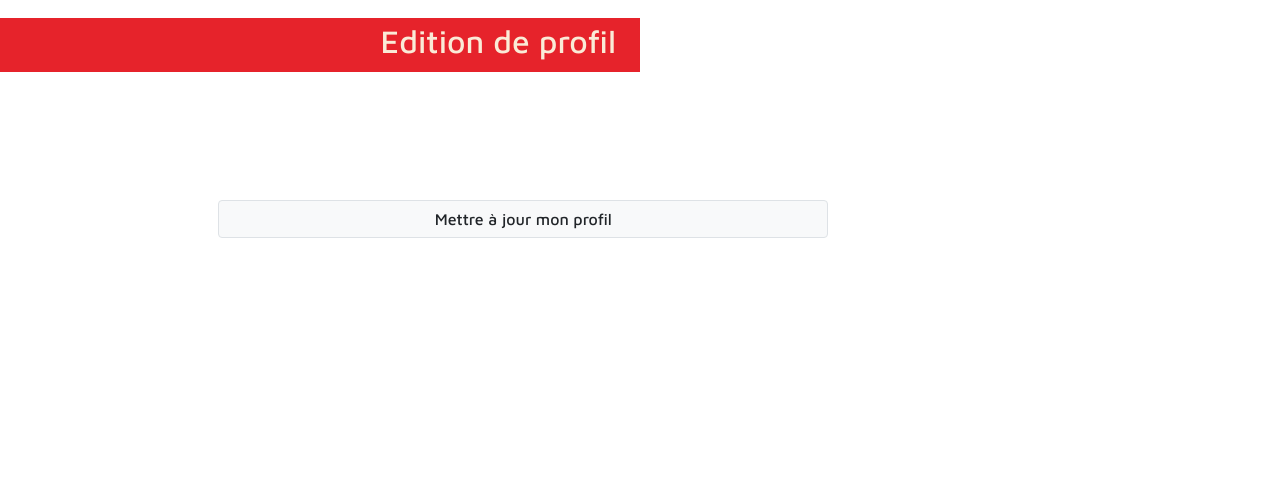
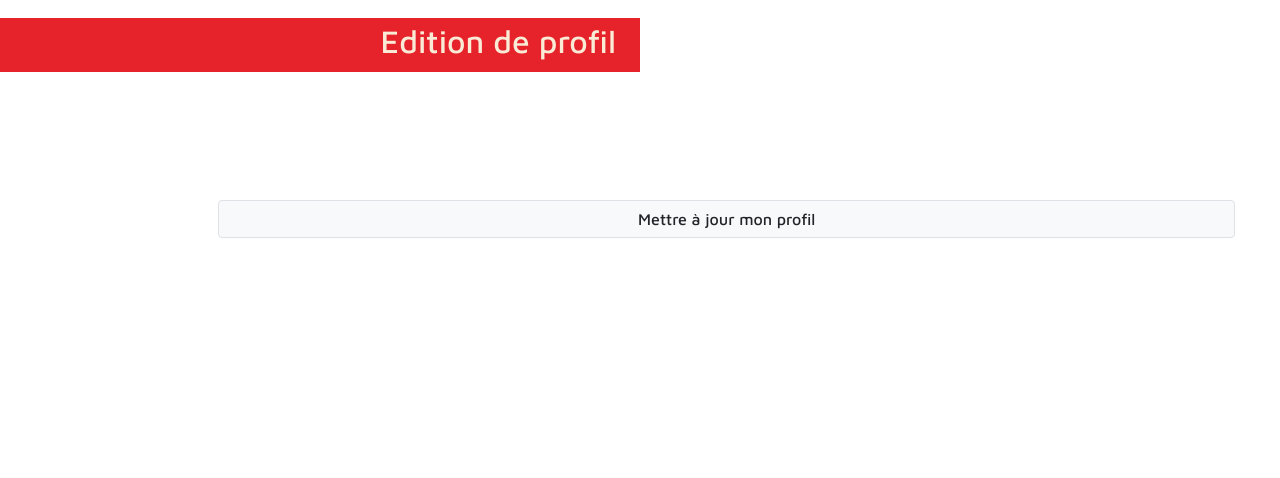
Before and after one commit to Dje-Lindien/Velo-luberon, a PHP site: page /page_user.html.php in a window 1280 px wide. Shown: the part 198-676 px from the top of the page. Run offline with PHP 8.4, Linux system fonts and the light colour scheme; the visitor is signed in with stand-in values (Sample User, id 1); data that the repository does not hold is empty; some libraries are stand-ins or nearby versions.

Commit message:
Update page_user.html.php

```diff
--- a/page_user.html.php
+++ b/page_user.html.php
@@ -33,6 +33,7 @@ require_once('page_user.php');
 
 <div class="mx-7">
     <div class="w-50 py-1 px-4 my-4 text-right" style="background-color: #e6232b;">
+
         <h2 style="color:antiquewhite;">Edition de profil</h2>
         <span class="border-bottom"></span>
     </div>
@@ -43,7 +44,7 @@ require_once('page_user.php');
 
 
 <div id="form-user-modif" class="container-fluid row justify-content-center">
-    <div class="col-7">
+    <div class="col-11 col-sm-7">
 
         <form method = "POST" action = "">
             <?php foreach ($infos as $info) { ?>
@@ -99,7 +100,7 @@ require_once('page_user.php');
                 </div>
 
                 <div class="col-12 justify-content-around my-auto">
-                    <input class="col-6 offset-2 btn btn-light border mt-4" type = "submit" action="" value = "Mettre à jour mon profil" name = "modifSubmit">
+                    <input class="col-10 offset-2 btn btn-light border mt-4" type = "submit" action="" value = "Mettre à jour mon profil" name = "modifSubmit">
                 </div>
         </form>
     </div>
```
